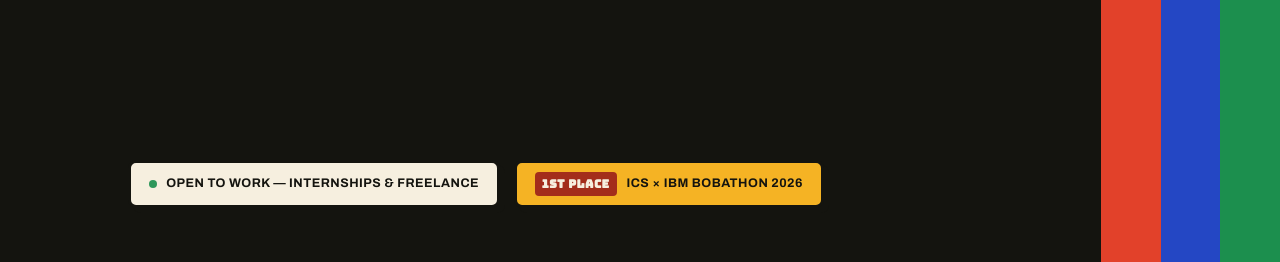
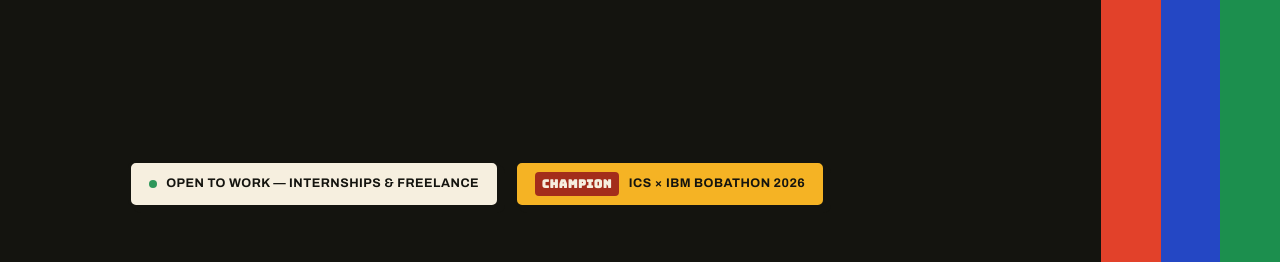
Before and after one commit to iggyboi2x/fmd-portfolio, a React (Vite) app: page / in a window 1280 px wide. Shown: the top 262 px of the page. Built offline with nearby package versions, Linux system fonts and the light colour scheme; no server answers.

Commit message:
feat(awards): call the ICS x IBM Bobathon win Champion
- Hero plate, Awards ribbon, BobEye card and its link, chatbot answers,
  photo descriptions and the meta description say Champion instead of
  1st place
- Résumé: BobEye and the Awards line say Champion

```diff
--- a/index.html
+++ b/index.html
@@ -10,7 +10,7 @@
   <meta name="viewport" content="width=device-width, initial-scale=1.0" />
   <title>Francis Miguel Diano — Full-Stack Developer</title>
   <meta name="description"
-    content="Full-stack engineer, 4th-year BSIT student in Cebu, PH, and 1st place at the ICS × IBM Bobathon 2026. I build and ship real web and mobile products — an AI meal-planning app, real-time video chat, an encrypted notes app, and a live campus voting system." />
+    content="Full-stack engineer, 4th-year BSIT student in Cebu, PH, and Champion of the ICS × IBM Bobathon 2026. I build and ship real web and mobile products — an AI meal-planning app, real-time video chat, an encrypted notes app, and a live campus voting system." />
   <meta name="author" content="Francis Miguel Diano" />
   <meta name="theme-color" content="#14140f" />
   <link rel="canonical" href="https://www.francismigueldiano.com/" />
--- a/src/components/Awards.jsx
+++ b/src/components/Awards.jsx
@@ -22,7 +22,7 @@ export default function Awards() {
 
         <article className="award">
           <div className="award-copy">
-            <span className="award-ribbon">1st Place</span>
+            <span className="award-ribbon">Champion</span>
             <h3 className="award-title">ICS × IBM Bobathon 2026</h3>
             <p className="award-meta">Future Builders: From Ideas to Impact · Nov 19–20, 2026 · University of Cebu</p>
 
@@ -49,16 +49,17 @@ export default function Awards() {
 
           <div className="award-gallery">
             <figure className="award-photo photo-team">
-              <img src={teamPhoto} alt="The BobEye team holding the first-place trophy and certificates at the ICS × IBM Bobathon" width="1400" height="788" loading="lazy" decoding="async" />
+              <img src={teamPhoto} alt="The BobEye team holding the champion's trophy and certificates at the ICS × IBM Bobathon" width="1400" height="788" loading="lazy" decoding="async" />
             </figure>
             <figure className="award-photo photo-trophy">
-              <img src={trophyPhoto} alt="The Bobathon first-place trophy, certificate of participation and 1st Place card" width="480" height="853" loading="lazy" decoding="async" />
+              <img src={trophyPhoto} alt="The Bobathon champion's trophy, certificate of participation and winner's card" width="480" height="853" loading="lazy" decoding="async" />
             </figure>
             <figure className="award-photo photo-pitch">
               <img src={presentingPhoto} alt="The team presenting BobEye to the judges" width="1000" height="562" loading="lazy" decoding="async" />
             </figure>
           </div>
         </article>
+
       </div>
     </section>
   )
--- a/src/components/Hero.jsx
+++ b/src/components/Hero.jsx
@@ -25,7 +25,7 @@ export default function Hero() {
             Open to work — internships &amp; freelance
           </div>
           <a href="#awards" className="plate hero-award rise" style={{ '--d': '60ms' }}>
-            <span className="hero-award-tag">1st place</span>
+            <span className="hero-award-tag">Champion</span>
             ICS × IBM Bobathon 2026
           </a>
         </div>
--- a/src/components/Projects.jsx
+++ b/src/components/Projects.jsx
@@ -39,7 +39,7 @@ const projects = [
   {
     title: 'BobEye',
     color: 'green',
-    desc: "1st place at the ICS × IBM Bobathon 2026. Built with my team in two days using IBM Bob — a child-safety guardian for Filipino families. An Electron agent on the child's PC checks the screen on-device for grooming, threats and explicit images in English, Tagalog and Taglish; a Chrome extension blocks harmful and phishing sites with a URL model; and parents get live alerts on a React dashboard. Explicit images are blurred before anything leaves the PC.",
+    desc: "Champion of the ICS × IBM Bobathon 2026. Built with my team in two days using IBM Bob — a child-safety guardian for Filipino families. An Electron agent on the child's PC checks the screen on-device for grooming, threats and explicit images in English, Tagalog and Taglish; a Chrome extension blocks harmful and phishing sites with a URL model; and parents get live alerts on a React dashboard. Explicit images are blurred before anything leaves the PC.",
     stack: ['Electron', 'React', 'TypeScript', 'Supabase', 'TensorFlow.js', 'Tesseract.js', 'Chrome Extension'],
     demo: null,
     repo: null,
@@ -155,7 +155,7 @@ export default function Projects() {
                     <div className="project-links">
                       {p.demo && <a href={p.demo} target="_blank" rel="noreferrer" className="project-link">Live ↗</a>}
                       {p.repo && <a href={p.repo} target="_blank" rel="noreferrer" className="project-link">GitHub ↗</a>}
-                      {p.award && <a href={p.award} className="project-link">1st Place ↓</a>}
+                      {p.award && <a href={p.award} className="project-link">Champion ↓</a>}
                     </div>
                   </div>
                   <p className="project-desc">{p.desc}</p>
--- a/src/components/chatAnswers.js
+++ b/src/components/chatAnswers.js
@@ -13,7 +13,7 @@ export const TOPICS = [
     id: 'projects',
     question: 'Tell me about his projects',
     keywords: ['project', 'built', 'build', 'work', 'portfolio', 'app', 'made', 'experience'],
-    answer: 'His main projects are Nutrio (an AI meal-planning Android app), StringGuard (an encrypted notes app), BobEye (a child-safety guardian that won 1st place at the ICS × IBM Bobathon 2026), the seating portal for the ~1,440-guest BSN Acquaintance Party, a live campus voting system, and ChatUrMate (random video chat). They are all in the Projects section.',
+    answer: 'His main projects are Nutrio (an AI meal-planning Android app), StringGuard (an encrypted notes app), BobEye (a child-safety guardian that was crowned Champion of the ICS × IBM Bobathon 2026), the seating portal for the ~1,440-guest BSN Acquaintance Party, a live campus voting system, and ChatUrMate (random video chat). They are all in the Projects section.',
   },
   {
     id: 'hire',
@@ -34,8 +34,8 @@ export const TOPICS = [
   },
   {
     id: 'award',
-    keywords: ['award', 'win', 'won', 'hackathon', 'bobathon', 'prize', 'first place', '1st', 'competition'],
-    answer: 'Francis and his team won 1st place at the ICS × IBM Bobathon 2026 (Nov 19–20, University of Cebu) with BobEye, a child-safety guardian they built in two days with IBM Bob. The full story is in the Awards section.',
+    keywords: ['award', 'win', 'won', 'hackathon', 'bobathon', 'prize', 'first place', '1st', 'champion', 'competition'],
+    answer: 'Francis and his team were crowned Champion of the ICS × IBM Bobathon 2026 (Nov 19–20, University of Cebu) with BobEye, a child-safety guardian they built in two days with IBM Bob. The full story is in the Awards section.',
   },
   {
     id: 'certs',
@@ -60,7 +60,7 @@ export const TOPICS = [
   {
     id: 'bobeye',
     keywords: ['bobeye', 'child', 'safety', 'parent', 'chrome extension', 'electron'],
-    answer: "BobEye is a child-safety guardian that won 1st place at the ICS × IBM Bobathon 2026. It checks a child's PC on-device for grooming, threats and harmful sites, and alerts parents in seconds. Francis built the Chrome extension's blocklist and URL-model checks and the severity-scoring rules.",
+    answer: "BobEye is a child-safety guardian that was crowned Champion of the ICS × IBM Bobathon 2026. It checks a child's PC on-device for grooming, threats and harmful sites, and alerts parents in seconds. Francis built the Chrome extension's blocklist and URL-model checks and the severity-scoring rules.",
   },
   {
     id: 'stringguard',
```
Also changed, not shown: 1 other file (tests, documents, lock files or other folders).
